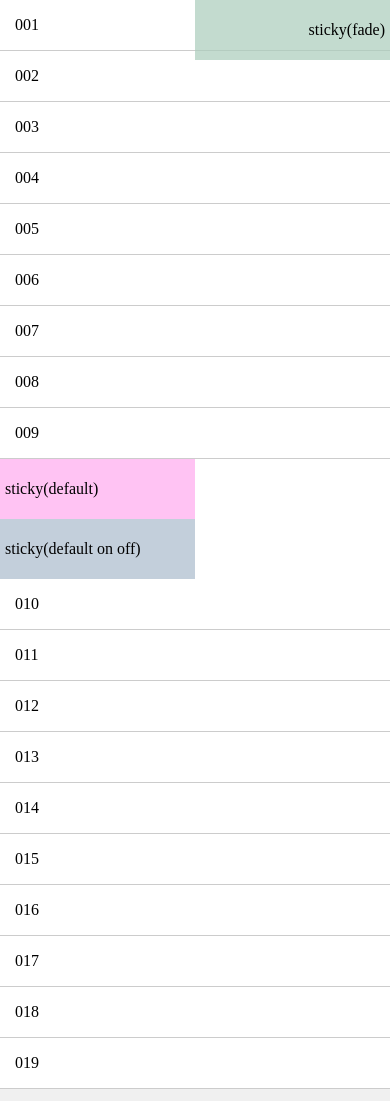
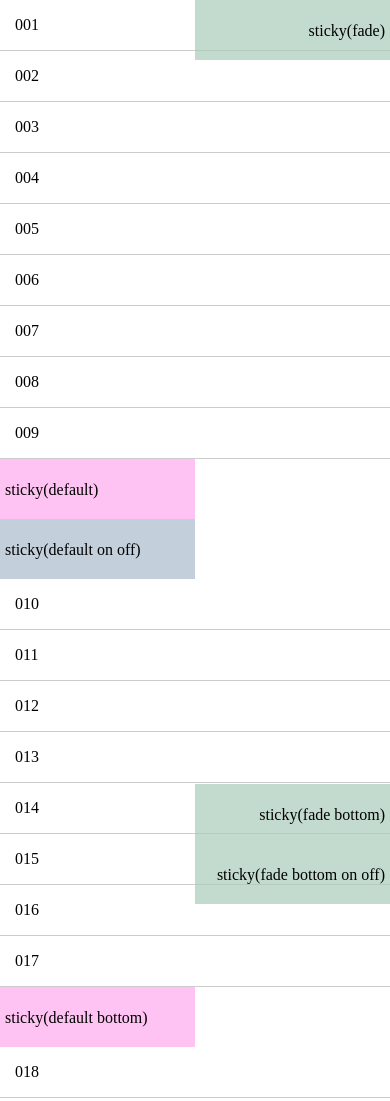
Before and after one commit to kaaaaeeee/stickyMenu, a plain HTML site: page index.html in a window 390 px wide. Shown: the top 1101 px of the page. Drawn offline with nearby package versions, Linux system fonts and the light colour scheme.

Commit message:
add fade bottom mode

```diff
--- a/index.html
+++ b/index.html
@@ -16,15 +16,16 @@
         <p>001</p>
         <p>002</p>
         <p>003</p>
-        <div class="demo-fade2 stickyMenu"><div>sticky(fade on off)</div></div>
+        <div class="demo-fade2 stickyMenu"><div><span>sticky(fade on off)</span></div></div>
+        <div class="demo-fade4 stickyMenu"><div><span>sticky(fade bottom on off)</span></div></div>
         <p>004</p>
         <p>005</p>
         <p>006</p>
         <p>007</p>
         <p>008</p>
         <p>009</p>
-        <div class="stickyMenu"><div>sticky(default)</div></div>
-        <div class="demo-def2 stickyMenu"><div>sticky(default on off)</div></div>
+        <div class="stickyMenu"><div><span>sticky(default)</span></div></div>
+        <div class="demo-def2 stickyMenu"><div><span>sticky(default on off)</span></div></div>
         <p>010</p>
         <p>011</p>
         <p>012</p>
@@ -33,6 +34,7 @@
         <p>015</p>
         <p>016</p>
         <p>017</p>
+        <div class="demo-def3 stickyMenu"><div><span>sticky(default bottom)</span></div></div>
         <p>018</p>
         <p>019</p>
         <p class="dummy-on">020 on</p>
@@ -87,7 +89,7 @@
         <p>069</p>
         <p>070</p>
     </div>
-
+    <div class="demo-fade3 stickyMenu"><div><span>sticky(fade bottom)</span></div></div>
     <div id="hoge"></div>
 <script src="https://ajax.googleapis.com/ajax/libs/jquery/1.12.4/jquery.min.js"></script>
 <script src="stickyMenu/stickyMenu.js"></script>
@@ -95,7 +97,7 @@
 (function () {
     $('#hoge').after((function () {/***
     (( fade用 ))
-    <div class="demo-fade1 stickyMenu"><div>sticky(fade)</div></div> ***/}).toString().replace(/\r?\n/g, '').replace(/\(\(.*?\)\)/g, '').split('***')[1]);
+    <div class="demo-fade1 stickyMenu"><div><span>sticky(fade)</span></div></div> ***/}).toString().replace(/\r?\n/g, '').replace(/\(\(.*?\)\)/g, '').split('***')[1]);
 })();
 
 (function () {
@@ -112,11 +114,27 @@
                 $off: $('.dummy-off'),
                 fadeMode: true
             });
+        } else if ($(this).hasClass('demo-fade3')) {
+            $(this).stickyMenu({
+                direction: 'bottom',
+                fadeMode: true
+            });
+        } else if ($(this).hasClass('demo-fade4')) {
+            $(this).stickyMenu({
+                $on: $('.dummy-on'),
+                $off: $('.dummy-off'),
+                direction: 'bottom',
+                fadeMode: true
+            });
         } else if ($(this).hasClass('demo-def2')) {
             $(this).stickyMenu({
                 $on: $('.dummy-on'),
                 $off: $('.dummy-off'),
                 fadeMode: false
+            });
+        } else if ($(this).hasClass('demo-def3')) {
+            $(this).stickyMenu({
+                direction: 'bottom'
             });
         } else {
             $(this).stickyMenu();
--- a/src/css/sticky.css
+++ b/src/css/sticky.css
@@ -26,9 +26,15 @@ body {
     background: rgba(255, 170, 238, 0.7);
     box-sizing: border-box;
 }
-
+.stickyMenu span {
+    display: inline-block;
+    line-height: 1.4;
+    vertical-align: middle;
+}
 .demo-fade1,
-.demo-fade2 {
+.demo-fade2,
+.demo-fade3,
+.demo-fade4 {
     text-align: right;
 }
 .demo-fade2.stickyMenu-fixed,
@@ -36,7 +42,9 @@ body {
     padding-top: 60px;
 }
 .demo-fade1 div,
-.demo-fade2 div {
+.demo-fade2 div,
+.demo-fade3 div,
+.demo-fade4 div {
     display: inline-block;
     background: rgba(170, 204, 187, 0.7);
 }
@@ -45,11 +53,12 @@ body {
     background: rgba(238, 204, 17, 0.7);
 }
 
+.demo-fade2 div,
+.demo-def2 div {
+    text-align-last: left;
+}
+
 .demo-def2 div {
     display: inline-block;
     background: rgba(170, 187, 204, 0.7);
 }
-.demo-fade2 div,
-.demo-def2 div {
-    text-align-last: left;
-}
--- a/stickyMenu/stickyMenu.css
+++ b/stickyMenu/stickyMenu.css
@@ -46,3 +46,18 @@
     transition: transform 0.2s ease-out;
     transition: transform 0.2s ease-out, -webkit-transform 0.2s ease-out;
 }
+
+.stickyMenu-bottom.stickyMenu-fixed {
+    top: auto;
+    bottom: 0;
+}
+.stickyMenu-fadeMode.stickyMenu-bottom {
+    top: auto;
+    bottom: 0;
+    -webkit-transform: translateY(100%);
+    transform: translateY(100%);
+}
+.stickyMenu-fadeMode.stickyMenu-bottom.stickyMenu-fixed {
+    -webkit-transform: translateY(0);
+    transform: translateY(0);
+}
--- a/stickyMenu/stickyMenu.js
+++ b/stickyMenu/stickyMenu.js
@@ -14,6 +14,7 @@
             $on: null,
             $off: null,
             fadeMode: false,
+            direction: 'top',
         };
         self.initials = {
             id: null,
@@ -29,6 +30,7 @@
             fixedClass: 'stickyMenu-fixed',
             cloneClass: 'stickyMenu-clone',
             prepareClass: 'stickyMenu-prepare',
+            directuinClass: 'stickyMenu-bottom',
             animationClass: 'stickyMenu-animation',
             isPrepare: false
         };
@@ -39,6 +41,10 @@
         // add class
         self.options.defaultClass = (self.options.fadeMode) ? 'stickyMenu-fadeMode' : 'stickyMenu-default';
         self.$sticky.toggleClass(self.options.defaultClass, true);
+        console.log(self.options.direction);
+        if (self.options.direction === 'bottom') {
+            self.$sticky.toggleClass(self.options.directuinClass, true);
+        }
         // create id
         if (self.options.id === null) {
             self.options.id = namespace + '-' + $('.stickyMenu').index($self[0]);
@@ -82,13 +88,23 @@
         var $sticky = self.$sticky;
         var options = self.options;
 
-        if (!options.fadeMode) {
-            options.position.prepare = (options.$on === null) ? null : $sticky.offset().top + $sticky.outerHeight();
-            options.position.on = (options.$on === null || options.$on.length !== 1) ? $sticky.offset().top : options.$on.offset().top;
+        if (options.direction === 'top') {
+            if (!options.fadeMode) {
+                options.position.prepare = (options.$on === null) ? null : $sticky.offset().top + $sticky.outerHeight();
+                options.position.on = (options.$on === null || options.$on.length !== 1) ? $sticky.offset().top : options.$on.offset().top;
+            } else {
+                options.position.on = (options.$on === null || options.$on.length !== 1) ? null : options.$on.offset().top;
+            }
+            options.position.off = (options.$off === null || options.$off.length !== 1) ? null :  options.$off.offset().top + options.$off.outerHeight();
         } else {
-            options.position.on = (options.$on === null || options.$on.length !== 1) ? null : options.$on.offset().top;
+            if (!options.fadeMode) {
+                options.position.prepare = (options.$on === null) ? null : $sticky.offset().top - window.outerHeight;
+                options.position.on = (options.$on === null || options.$on.length !== 1) ? $sticky.offset().top + $sticky.outerHeight() - window.outerHeight : options.$on.offset().top - window.outerHeight;
+            } else {
+                options.position.on = (options.$on === null || options.$on.length !== 1) ? null : options.$on.offset().top;
+            }
+            // options.position.off = (options.$off === null || options.$off.length !== 1) ? null :  options.$off.offset().top + options.$off.outerHeight();
         }
-        options.position.off = (options.$off === null || options.$off.length !== 1) ? null :  options.$off.offset().top + options.$off.outerHeight();
         options.stickyHeight = $sticky.outerHeight();
     };
 
@@ -174,11 +190,12 @@
         }
         // fadeMode
         else {
+            var translateNum = (options.direction === 'top') ? options.stickyHeight * -1 : options.stickyHeight;
             $sticky
                 .toggleClass(options.fixedClass, false)
                 .css({
-                    '-webkit-transform': 'translateY(' + options.stickyHeight * -1 + 'px)',
-                    'transform': 'translateY(' + options.stickyHeight * -1 + 'px)',
+                    '-webkit-transform': 'translateY(' + translateNum + 'px)',
+                    'transform': 'translateY(' + translateNum + 'px)',
                 });
         }
     };
```
